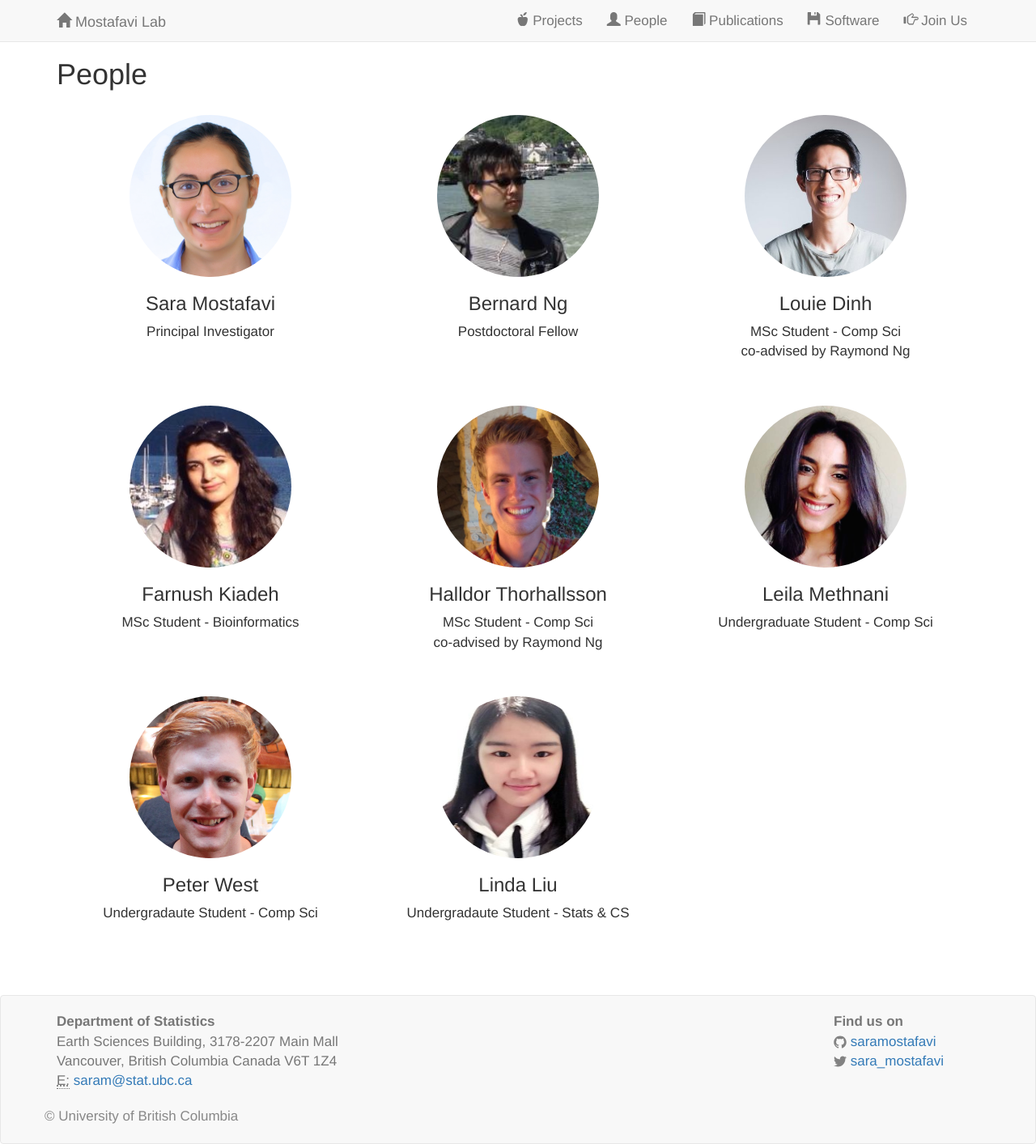
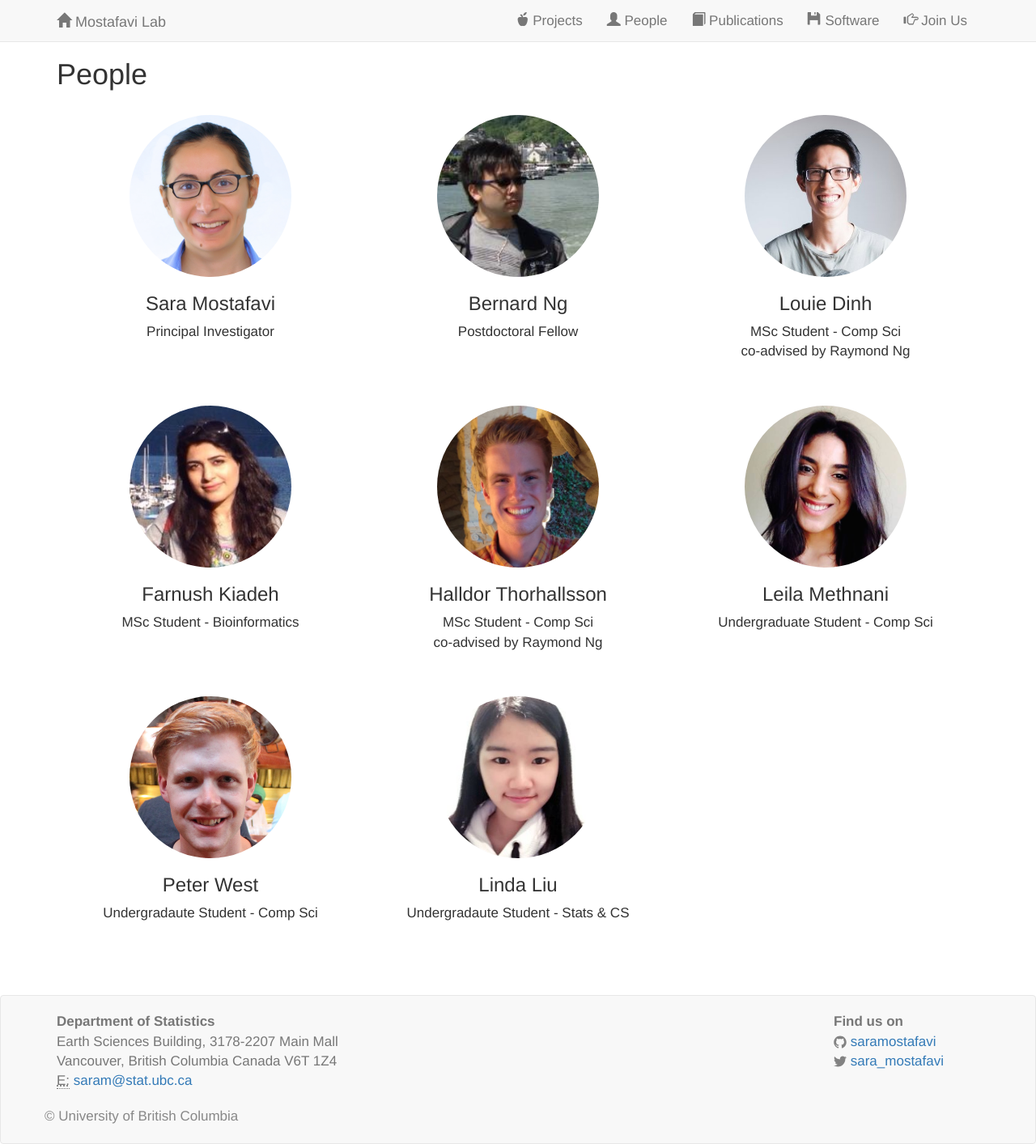
Before and after one commit to saramostafavi/saramostafavi.github.io, a Jekyll site: the page built from people.html, in a window 1280 px wide. Shown: the whole page at 81% size. Built offline with Jekyll 4.4.1, drawn with Linux system fonts in a browser that asks for light colours; nearby versions of some CDN libraries; a style sheet for code colours, icons or effects is not loaded.

Commit message:
Update people.yml

```diff
--- a/_data/people.yml
+++ b/_data/people.yml
@@ -33,4 +33,4 @@
 
 - name: Linda Liu
   role: Undergradaute Student - Stats & CS
-  photo: "/images/linda.jpg"
+  photo: "/images/linda3.jpg"
```
